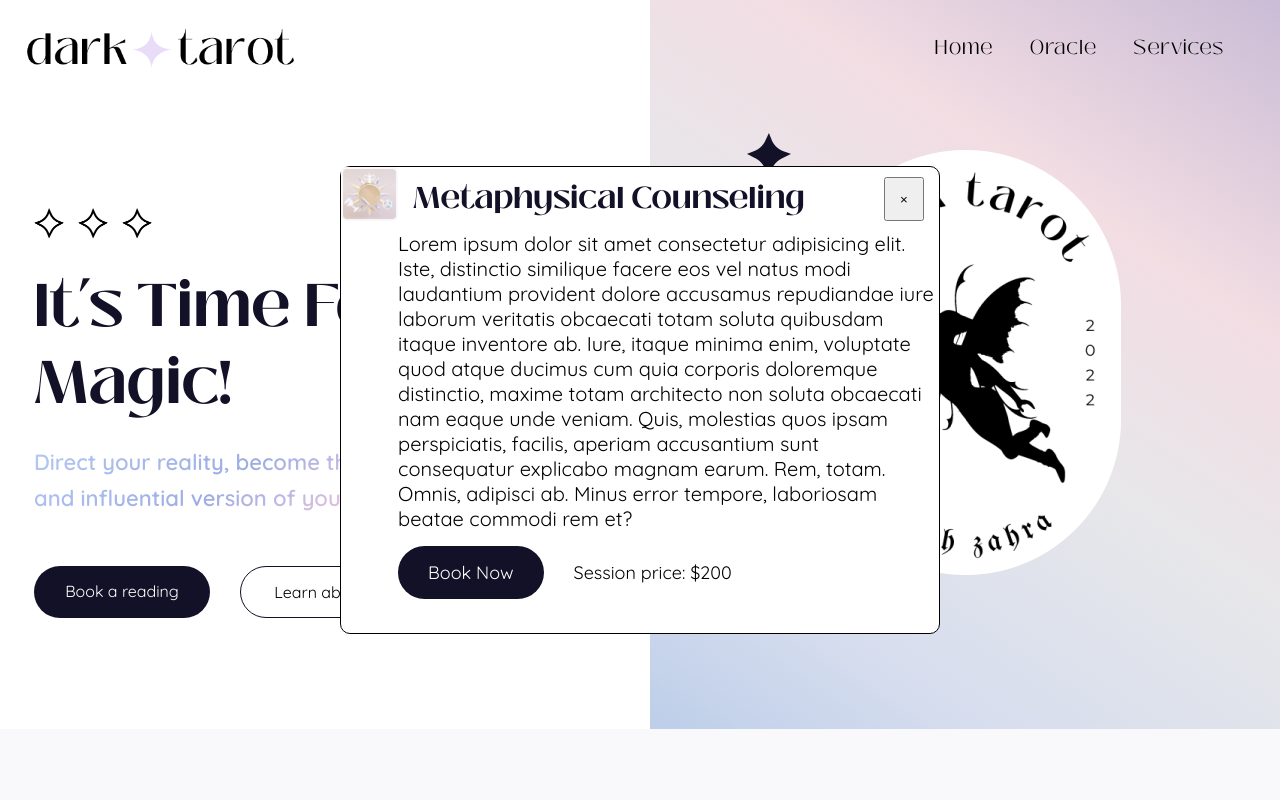
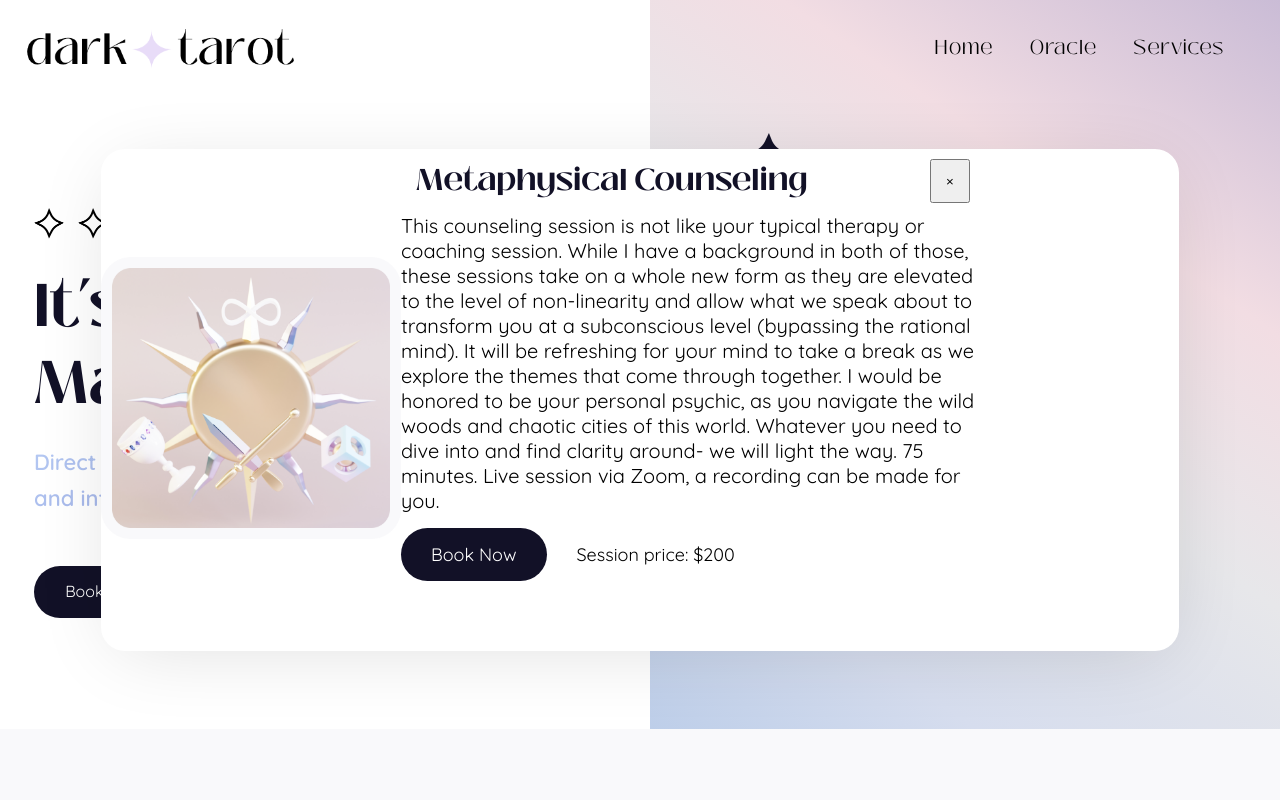
Before and after one commit to grimxreaper/tarot_site, a plain HTML site: page index.html in a window 1280 px wide. Shown: the top 800 px of the page. Drawn offline with Linux system fonts and the light colour scheme; files whose address does not match are found by name; a web font is replaced by a local one.

Commit message:
remove border, add shadow

```diff
--- a/index.html
+++ b/index.html
@@ -191,18 +191,21 @@
                       <button class="close_button">&times;</button>
                     </div>
 
+                    <div class="modal_body">
                       <p class="modal_text">
-                      Lorem ipsum dolor sit amet consectetur adipisicing elit.
-                      Iste, distinctio similique facere eos vel natus modi
-                      laudantium provident dolore accusamus repudiandae iure
-                      laborum veritatis obcaecati totam soluta quibusdam itaque
-                      inventore ab. Iure, itaque minima enim, voluptate quod
-                      atque ducimus cum quia corporis doloremque distinctio,
-                      maxime totam architecto non soluta obcaecati nam eaque
-                      unde veniam. Quis, molestias quos ipsam perspiciatis,
-                      facilis, aperiam accusantium sunt consequatur explicabo
-                      magnam earum. Rem, totam. Omnis, adipisci ab. Minus error
-                      tempore, laboriosam beatae commodi rem et?
+                        This counseling session is not like your typical therapy
+                        or coaching session. While I have a background in both
+                        of those, these sessions take on a whole new form as
+                        they are elevated to the level of non-linearity and
+                        allow what we speak about to transform you at a
+                        subconscious level (bypassing the rational mind). It
+                        will be refreshing for your mind to take a break as we
+                        explore the themes that come through together. I would
+                        be honored to be your personal psychic, as you navigate
+                        the wild woods and chaotic cities of this world.
+                        Whatever you need to dive into and find clarity around-
+                        we will light the way. 75 minutes. Live session via
+                        Zoom, a recording can be made for you.
                       </p>
 
                       <div class="cta_container">
@@ -211,6 +214,7 @@
                         </div>
 
                         <div class="session_price">Session price: $200</div>
+                      </div>
                     </div>
                   </div>
                 </div>
--- a/styles.scss
+++ b/styles.scss
@@ -701,19 +701,22 @@ h1 {
   top: 50%;
   left: 50%;
   transform: translate(-50%, -50%);
-  border: 1px solid black;
-  border-radius: 10px;
-  background-color: white;
+  background-color:  #E5E5E5;
   z-index: 10;
   width: 100%;
-  max-width: 600px;
+  max-width: 1078px;
   display: flex;
-  height: 468px;
+  height: 502px;
+  background: #FFFFFF;
+box-shadow: 0px 10px 80px -16px rgba(0, 0, 0, 0.14);
+border-radius: 24px;
 
   .col_modal {
     &:nth-child(1) {
       width: 100%;
       max-width: 300px;
+      display: flex;
+      align-items: center;
     }
   }
 
@@ -721,6 +724,11 @@ h1 {
     font-family: $body;
     font-size: 20px;
   }
+}
+
+.modal_body {
+  width: 100%;
+  max-width: 584px;
 }
 
 .cta_container {
```
Also changed, not shown: styles.css, 1 other file. Lines whose indentation alone changed are shown as unchanged.
